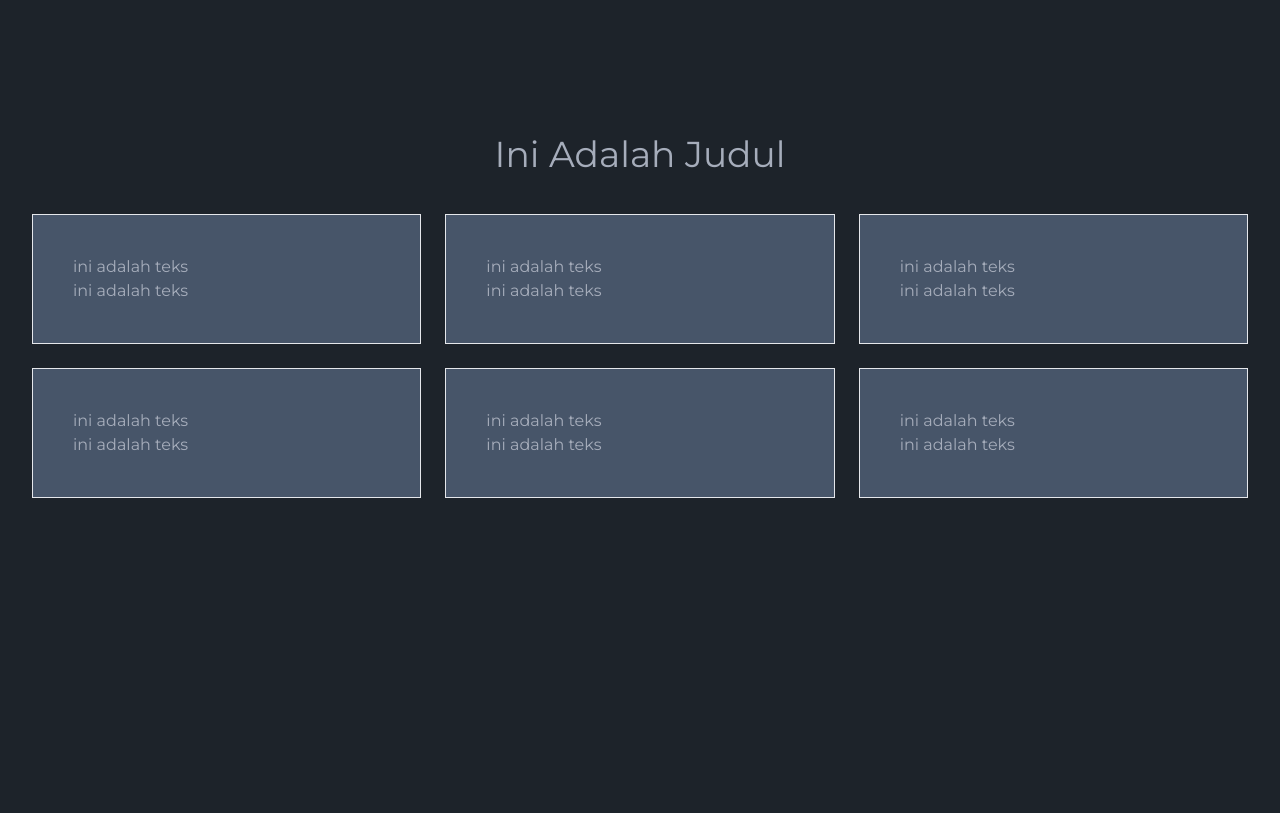
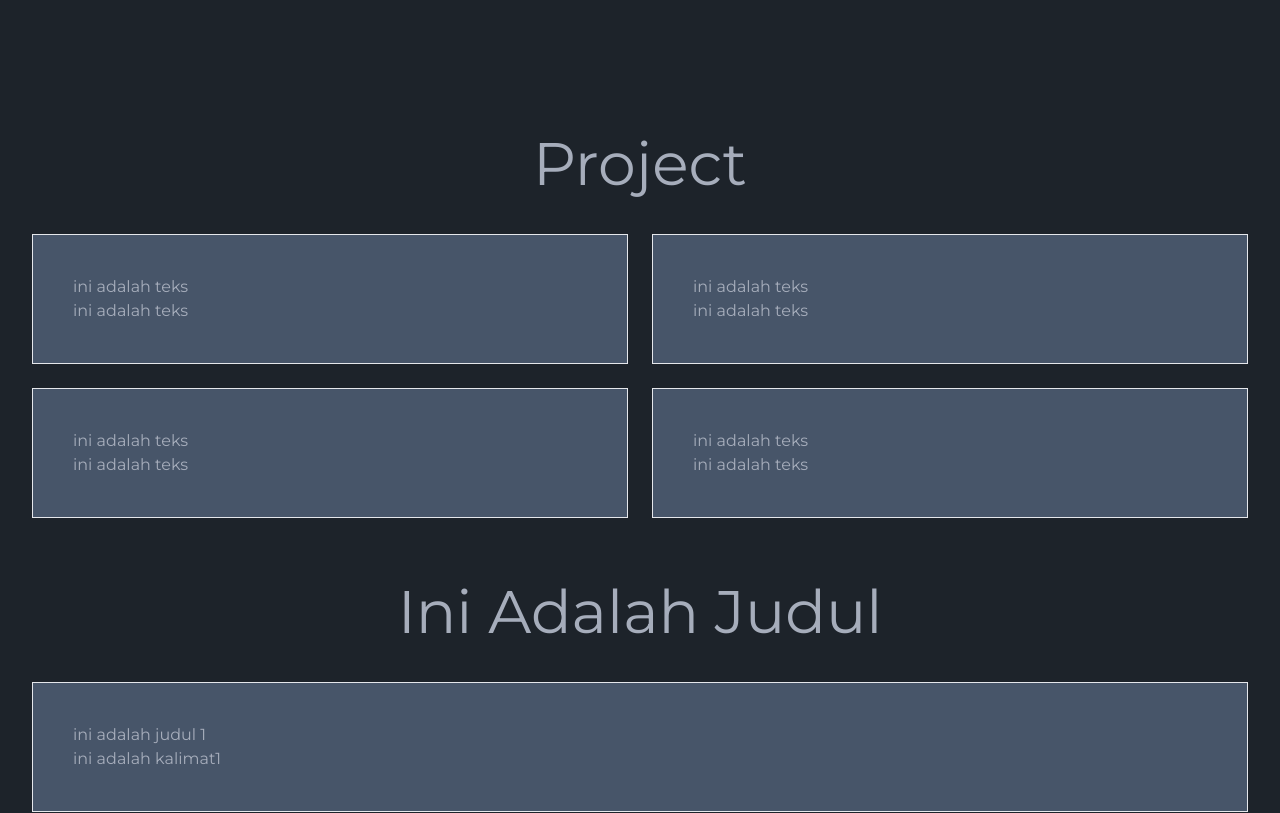
Before and after one commit to Igprad01/new_websiteku, a React (Vite) app: page / in a window 1280 px wide. Shown: the part 1120-1933 px from the top of the page. Before the commit the page ends 1650 px from the top, so only its background shows below. Built offline with nearby package versions, Linux system fonts and the light colour scheme.

Commit message:
commit semuanya

```diff
--- a/src/Components/Elements/Card/Card.jsx
+++ b/src/Components/Elements/Card/Card.jsx
@@ -2,10 +2,10 @@ import React from "react";
 import Heading1 from "../Heading1/Heading1";
 import Kalimat from "../Paragraph/Paragraph";
 
-const Card = ({Teks,Title}) => {
+const Card = ({Teks,Title,bg}) => {
 
     return (
-        <div className={`border box-border py-10 px-10 bg-slate-600 `}>
+        <div className={`border box-border py-10 px-10 bg-slate-600`}>
             <div className={``}>
             <Heading1 Text={Title} />
             <Kalimat teks={Teks} />
--- a/src/Components/Layouts/Project_Section/Project_section.jsx
+++ b/src/Components/Layouts/Project_Section/Project_section.jsx
@@ -9,14 +9,12 @@ const Section_Project = () => {
         {id:2, title:'ini adalah teks', teks:'ini adalah teks'},
         {id:3, title:'ini adalah teks', teks:'ini adalah teks'},
         {id:4, title:'ini adalah teks', teks:'ini adalah teks'},
-        {id:5, title:'ini adalah teks', teks:'ini adalah teks'},
-        {id:6, title:'ini adalah teks', teks:'ini adalah teks'},
     ]
 
     return (
         <div className={`container mx-auto px-4 py-8 sm:px-6 lg:px-8 `}>
-            <Heading1 Text={`ini adalah judul`} Styling={`text-center text-2xl mb-10 capitalize font bold sm:text-3xl md:text-4xl`}/>
-            <div className={`grid grid-cols-1 gap-6 sm:grid-cols-2 md:grid-cols-3 `}>
+            <Heading1 Text={`Project`} Styling={`text-center text-xl capitalize mb-10 sm:text-2xl md:text-4xl lg:text-6xl`}/>
+            <div className={`grid grid-cols-1 gap-6 sm:grid-cols-2 md:grid-cols-2 `}>
                 {card.map((card)=>(
                     <Card key={card.id} Title={card.title} Teks={card.teks}/>
                 ))}
--- a/src/Components/Layouts/Section_Certification/Certification.jsx
+++ b/src/Components/Layouts/Section_Certification/Certification.jsx
@@ -13,7 +13,7 @@ const Sertifikat = () => {
 
     return (
         <div className={`container mx-auto px-4 py-8 sm:px-6 lg:px-8`}>
-           <Heading1 Text={`ini adalah judul`} Styling={`text-center text-2xl mb-10 capitalize font bold sm:text-3xl md:text-4xl`}/>
+           <Heading1 Text={`ini adalah judul`} Styling={`text-center text-xl mb-10 capitalize sm:text-2xl md:text-4xl lg:text-6xl`}/>
             <div className={`grid grid-cols-1 gap-7`}>
                 {Kartu.map((card)=>(
                     <Card key={card.id} Title={card.judul} Teks={card.kalimat} />
--- a/src/Pages/Template.jsx
+++ b/src/Pages/Template.jsx
@@ -6,6 +6,8 @@ import "@fontsource/montserrat/400-italic.css"; // Specify weight and style
 import HeroSection from "../Components/Layouts/Hero_Section/Hero_section";
 import About from "../Components/Layouts/About_Me/About";
 import Section_Project from "../Components/Layouts/Project_Section/Project_section";
+import Sertifikat from './../Components/Layouts/Section_Certification/Certification';
+import Footer from "../Components/Layouts/Footer/Footer";
 
 
 const Template = () => (
@@ -14,6 +16,8 @@ const Template = () => (
         <HeroSection />
         <About />
         <Section_Project />
+        <Sertifikat />
+        <Footer />
     </body>
 )
 
```
